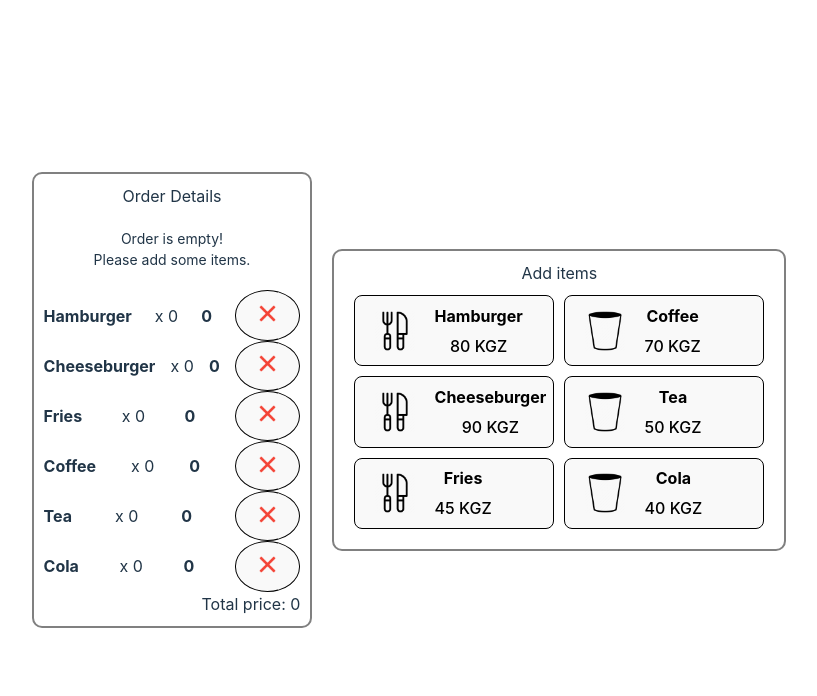
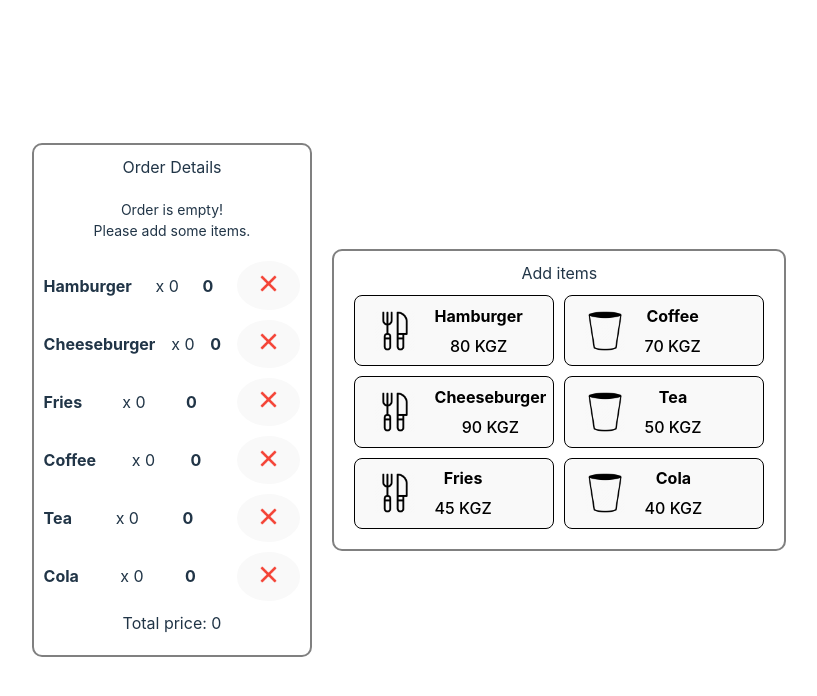
Before and after one commit to red88july/test_work7, a React (Vite) app: page / in a window 1280 px wide. Shown: the top 696 px of the page, without its empty margins (231-1048 px from the left). Built offline with nearby package versions, Linux system fonts and the light colour scheme.

Commit message:
Error with add on GitHub!! This is test commit

```diff
--- a/src/App.css
+++ b/src/App.css
@@ -45,5 +45,8 @@
 }
 
 .price-item {
+  display: inline-block;
   text-align: right;
+  margin-top: 10px;
+  margin-bottom: 10px;
 }
--- a/src/App.tsx
+++ b/src/App.tsx
@@ -28,7 +28,6 @@ function App() {
         {id:6, name: 'Cola', price: 0, count: 0, image: imageDelete},
     ]);
 
-
     const setParametrsOrder = (index: number) => {
         const orderCopy = [...order];
         orderCopy[index].count++;
@@ -43,6 +42,15 @@ function App() {
       return acc + currentPrice.price;
   }, 0);
 
+    const setRemoveParametr = (index: number) => {
+        const orderCopyRemove = [...order];
+        orderCopyRemove[index].count--;
+        const removeItem = FOOD.find((item) => item.id === orderCopyRemove[index].id);
+        if (removeItem) {
+            orderCopyRemove[index].price -= removeItem.price;
+        }
+        setOrder(orderCopyRemove);
+    };
 
     return (
     <>
@@ -54,12 +62,15 @@ function App() {
                     <span className="text-order">Please add some items.</span>
                 </div>
                 {order.map((order, index) => (
-                    <Orders key={index}
-                    id={order.id}
-                    name={order.name}
-                    price={order.price}
-                    count={order.count}
-                    image={order.image}/>
+                    <Orders
+                        key={index}
+                        id={order.id}
+                        name={order.name}
+                        price={order.price}
+                        count={order.count}
+                        image={order.image}
+                        onClickDelete={() => setRemoveParametr(index)}
+                    />
                 ))}
                 <div className="price-item">
                     <span className="order-total-pirce">Total price: {total}</span>
--- a/src/Orders/Orders.css
+++ b/src/Orders/Orders.css
@@ -2,15 +2,12 @@
     display: flex;
     justify-content: space-between;
     align-items: center;
+    margin-top: 10px;
 }
 
 .delete-btn {
-    border: 1px solid #000000;
+    border: transparent;
     border-radius: 50%;
-}
-
-.delete-btn:hover{
-    outline: 2px solid #000000;
 }
 
 .delete-img {
--- a/src/types.d.ts
+++ b/src/types.d.ts
@@ -19,4 +19,5 @@ export interface Order {
     price: number,
     count: number,
     image: string,
+    onClickDelete: (index: number) => void;
 }
```
